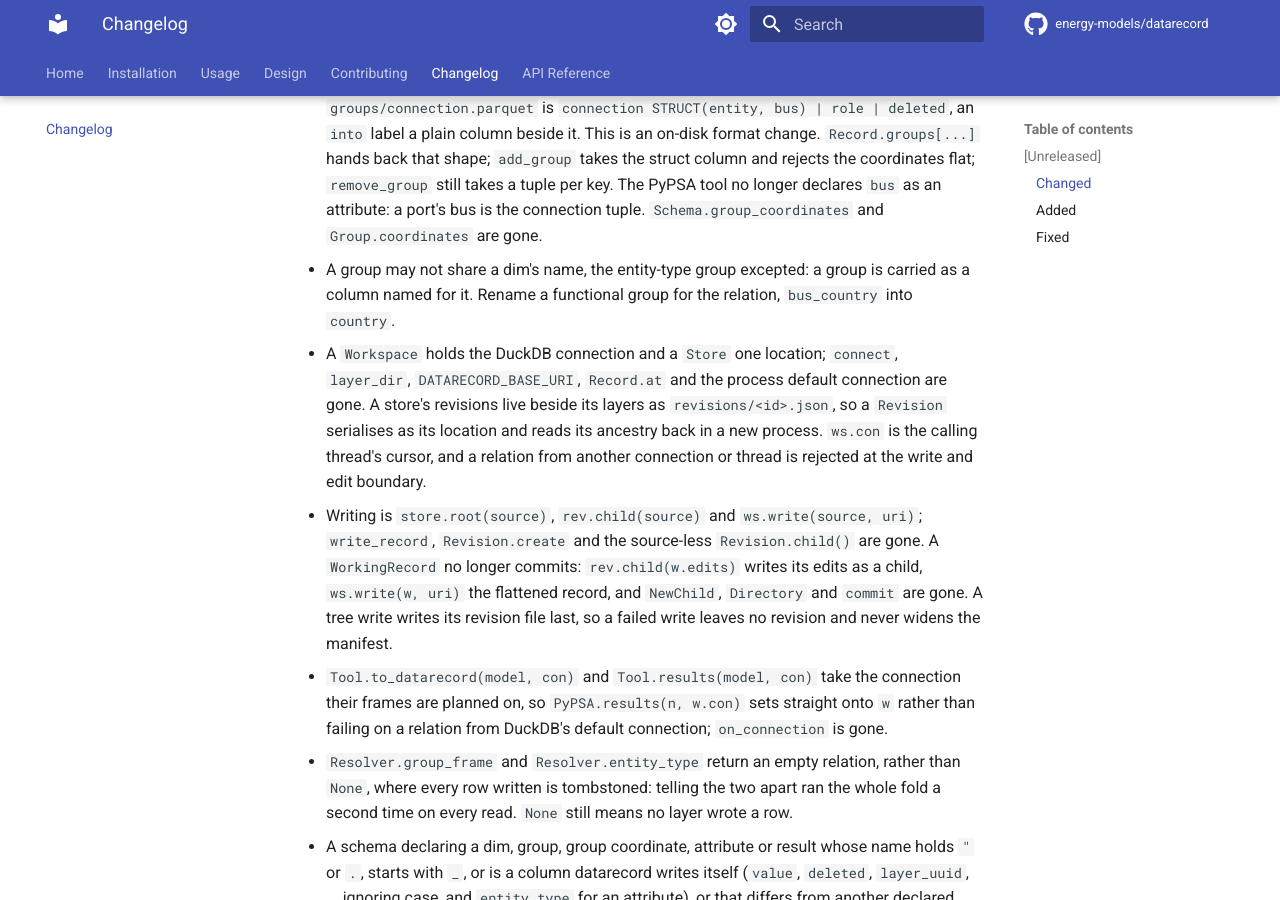
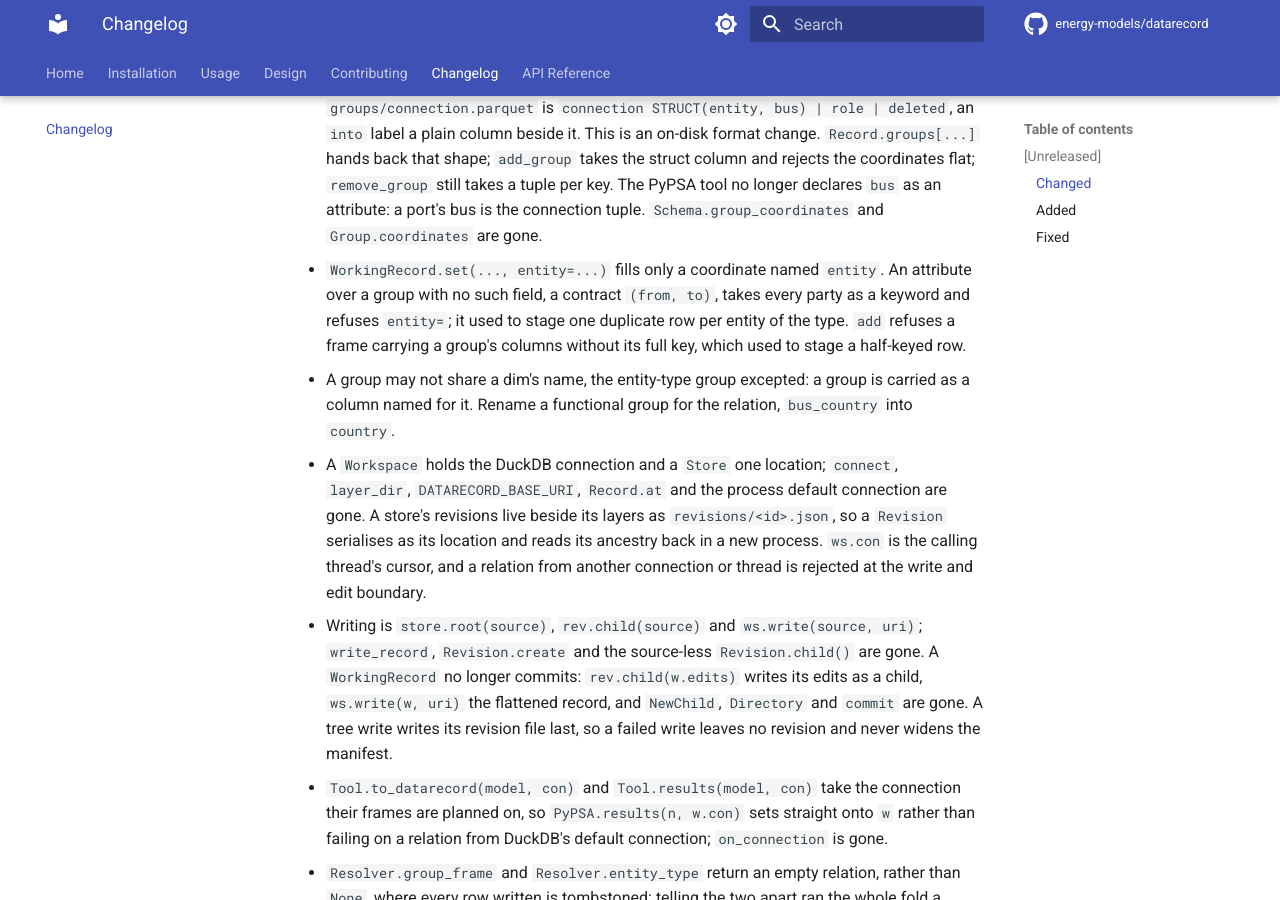
Before and after one commit to energy-models/datarecord, an MkDocs documentation site: the page built from docs/changelog.md, in a window 1280 px wide and 900 px high, scrolled down 508 px. Built offline with MkDocs 1.6.1 and Material for MkDocs 9.7.7, drawn with Linux system fonts in a browser that asks for light colours; comment, search, counter and statistics services are not loaded.

Commit message:
docs: entity= fills only a coordinate named entity
Co-Authored-By: Claude Opus 5.5 (1M context) <noreply@anthropic.com>

```diff
--- a/CHANGELOG.md
+++ b/CHANGELOG.md
@@ -32,6 +32,12 @@ All notable changes to datarecord are documented here. The format follows
   tool no longer declares `bus` as an attribute: a port's bus is the
   connection tuple. `Schema.group_coordinates` and `Group.coordinates` are
   gone.
+- `WorkingRecord.set(..., entity=...)` fills only a coordinate named
+  `entity`. An attribute over a group with no such field, a contract
+  `(from, to)`, takes every party as a keyword and refuses `entity=`; it
+  used to stage one duplicate row per entity of the type. `add` refuses a
+  frame carrying a group's columns without its full key, which used to
+  stage a half-keyed row.
 - A group may not share a dim's name, the entity-type group excepted: a
   group is carried as a column named for it. Rename a functional group for
   the relation, `bus_country` into `country`.
```
Also changed, not shown: docs/design/working-record.md (+4 -0 lines).
